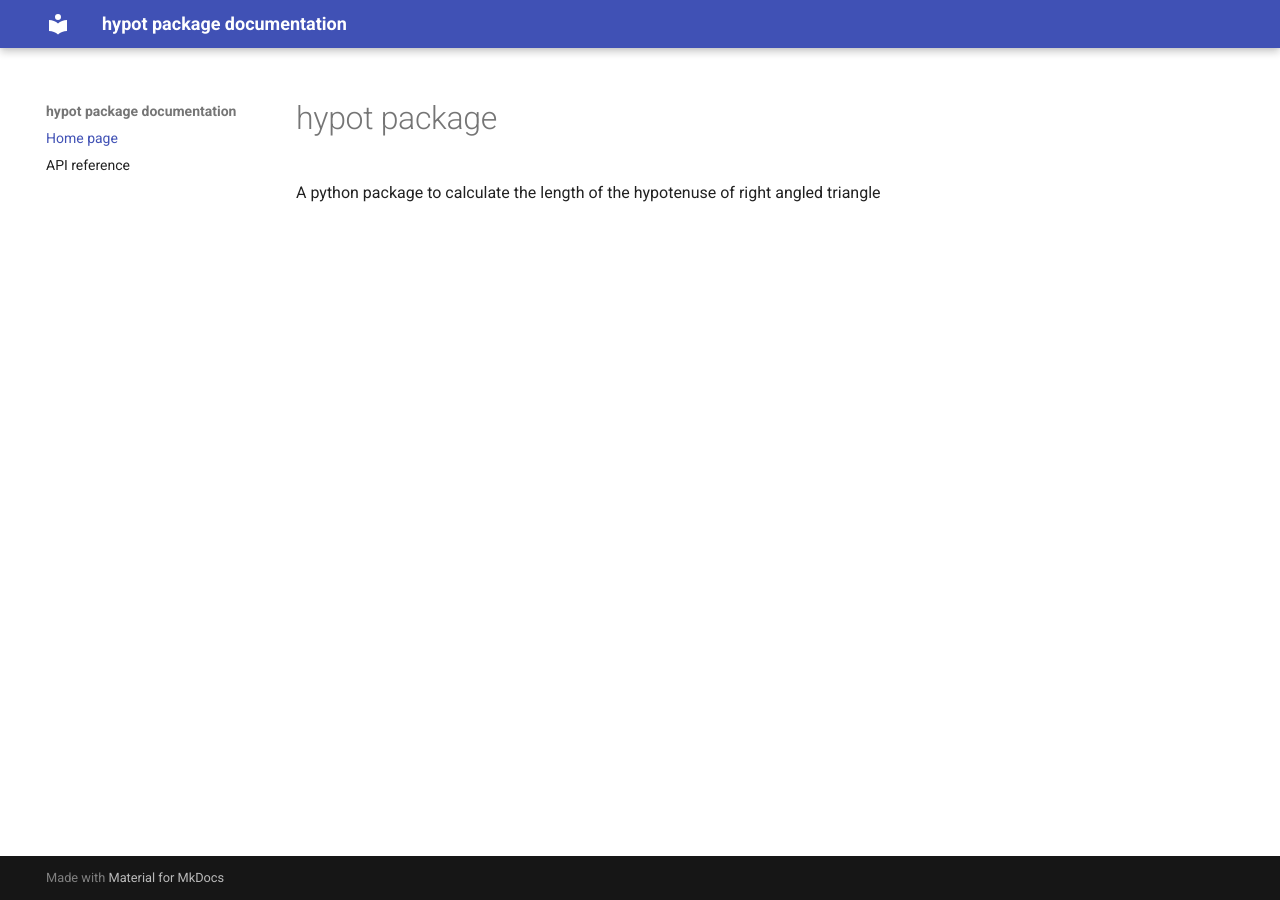
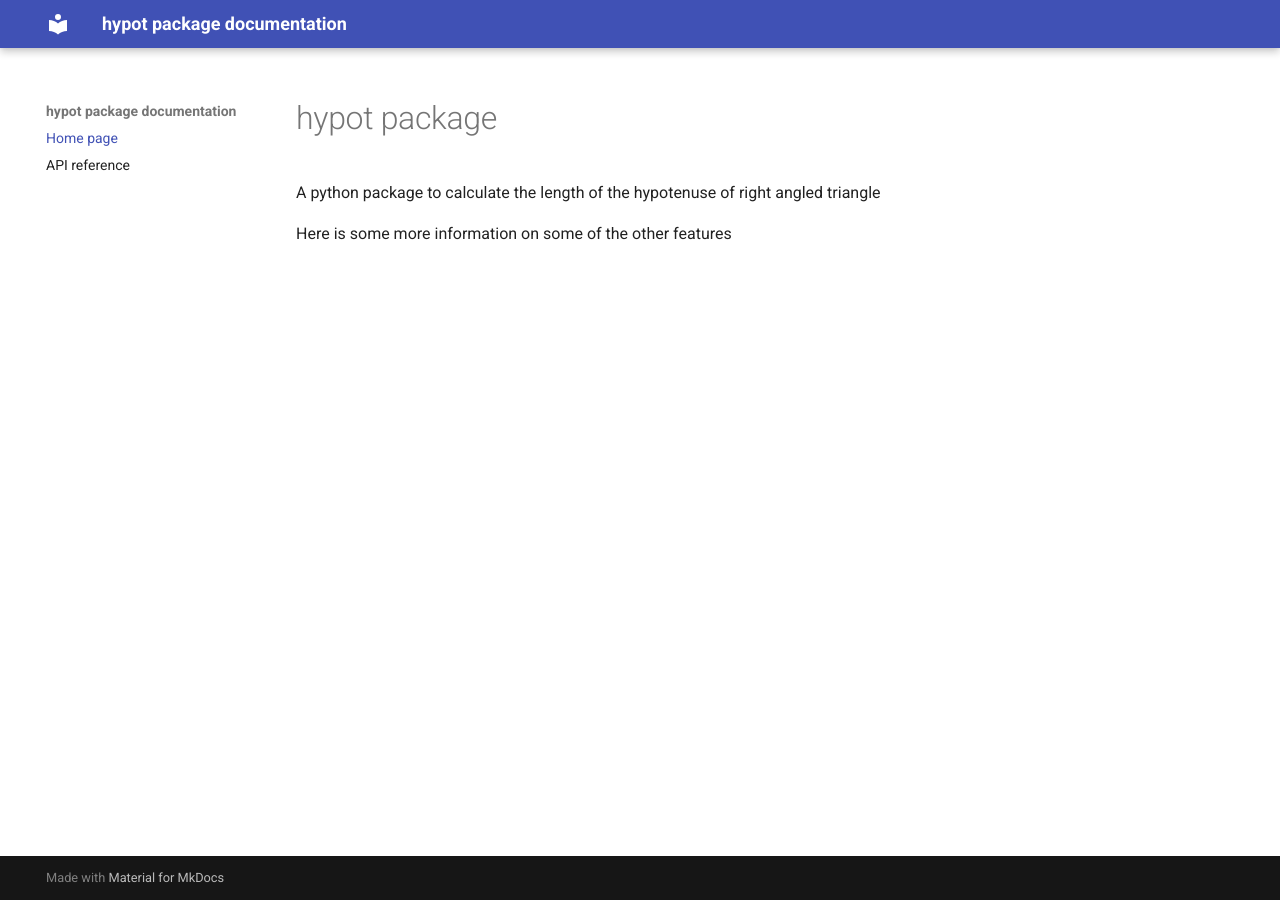
Before and after one commit to ljhowell/swd3-hypot, an MkDocs documentation site: the page built from docs/index.md, in a window 1280 px wide. Built offline with MkDocs 1.6.1 and Material for MkDocs 9.7.7, drawn with Linux system fonts in a browser that asks for light colours.

Commit message:
Added change to docs to check autocompile

```diff
--- a/docs/index.md
+++ b/docs/index.md
@@ -1,3 +1,5 @@
 # hypot package
 
 A python package to calculate the length of the hypotenuse of right angled triangle
+
+Here is some more information on some of the other features
```
